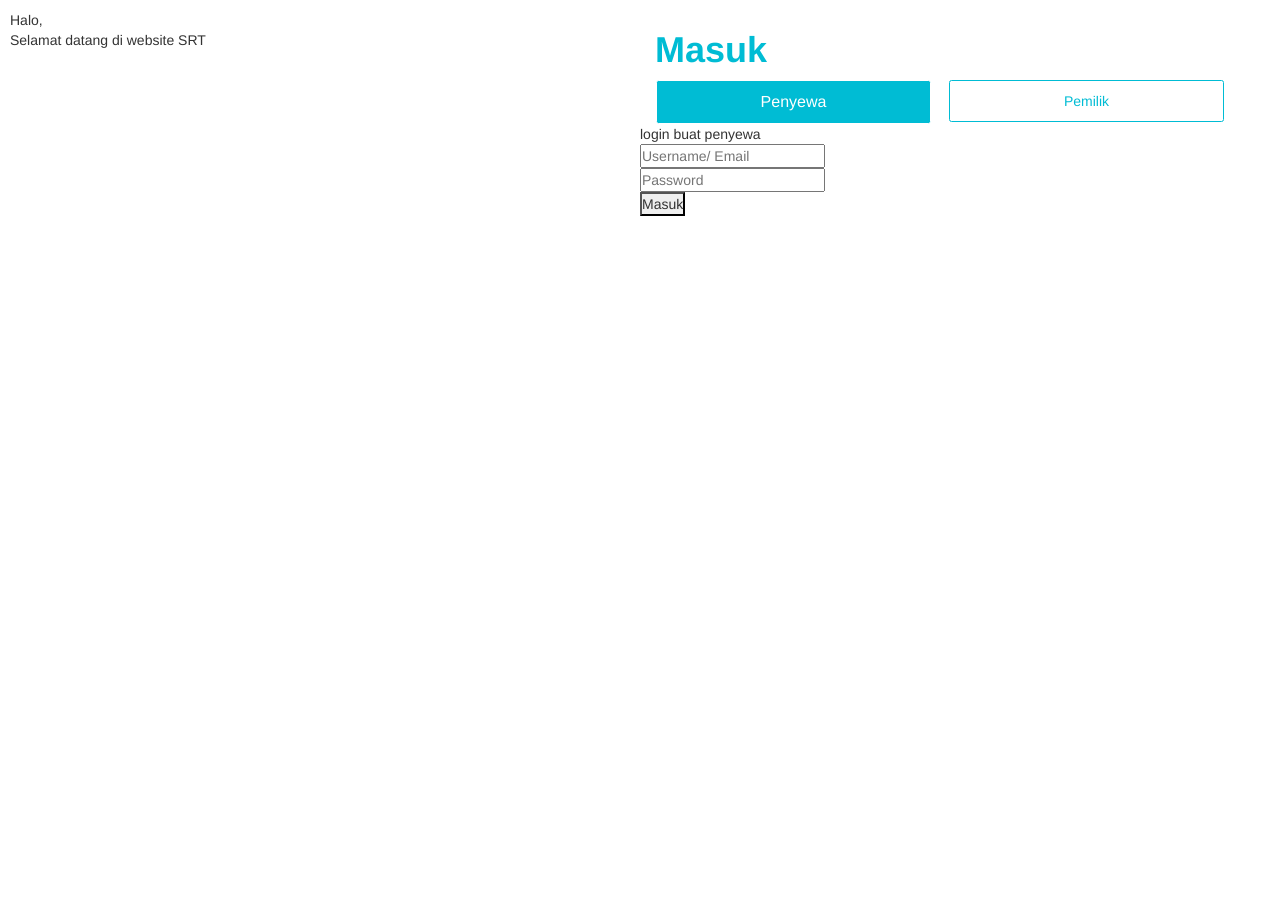
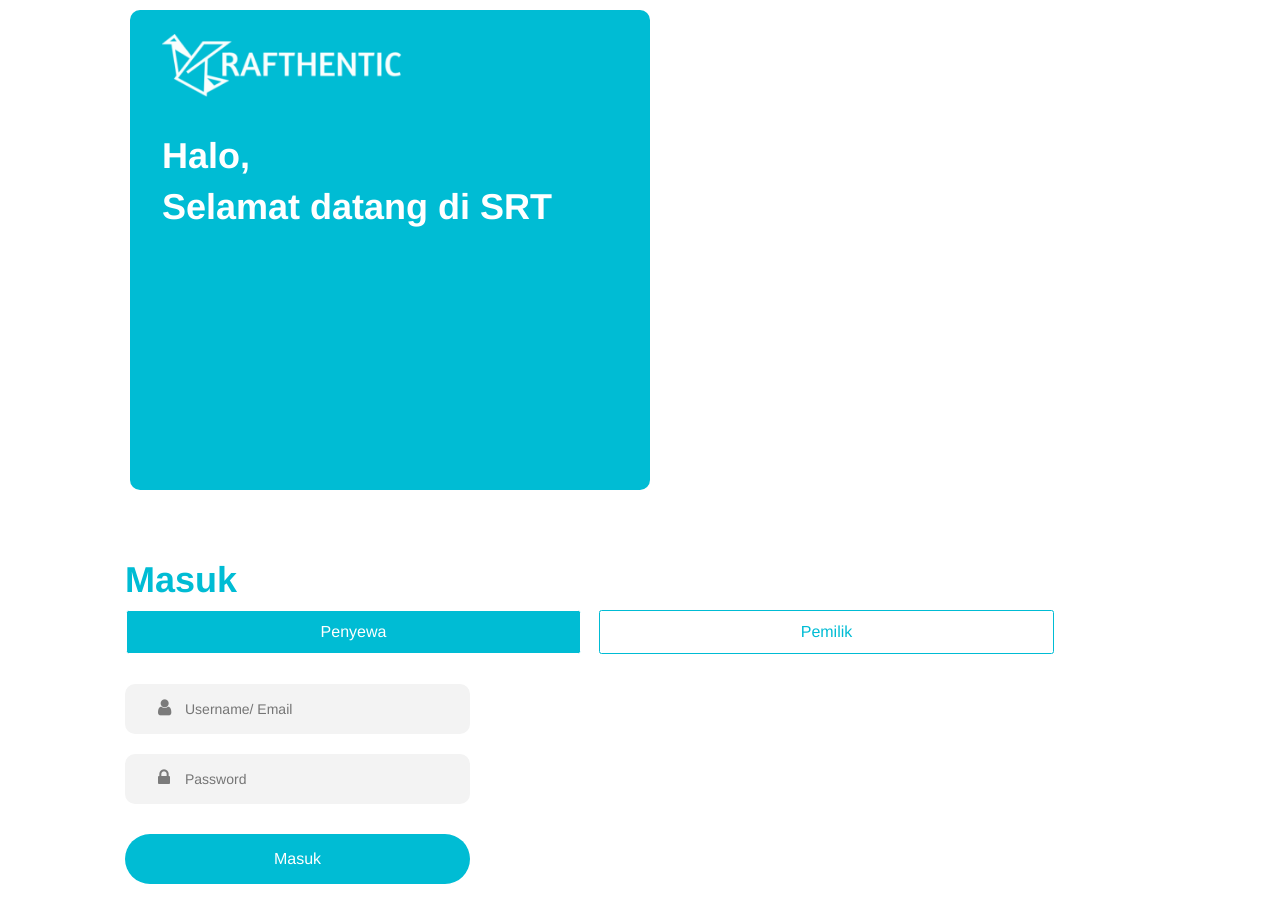
Before and after one commit to joshgal/SRT, a CodeIgniter app: page /SRT/ in a window 1280 px wide. Before the commit the page ends 216 px from the top, so only its background shows below. Run offline with CodeIgniter, Linux system fonts and the light colour scheme; some libraries are stand-ins or nearby versions.

Commit message:
Update loginForm.php
Fixed Login Form

```diff
--- a/application/views/loginForm.php
+++ b/application/views/loginForm.php
@@ -3,6 +3,7 @@
     <link rel="stylesheet" href="<?= base_url('assets/css/bootstrap-4.2.1.css')?>"/>
     <link rel="stylesheet" href="<?= base_url('assets/css/bootstrap-4.2.1.css')?>"/>
     <link rel="stylesheet" href="<?= base_url('assets/css/style.css')?>"/>
+    <link rel="stylesheet" href="https://cdnjs.cloudflare.com/ajax/libs/font-awesome/4.7.0/css/font-awesome.css">
     <link rel="stylesheet" href="https://maxcdn.bootstrapcdn.com/bootstrap/3.4.0/css/bootstrap.min.css">
     <script src="https://ajax.googleapis.com/ajax/libs/jquery/3.4.0/jquery.min.js"></script>
     <script src="https://maxcdn.bootstrapcdn.com/bootstrap/3.4.0/js/bootstrap.min.js"></script>
@@ -19,12 +20,14 @@
       background-color: #00BCD4;
       font-weight: 550;
       font-size: 16px;
+      transition: 0.2s;
     }
     .nav-link {
       color: #00BCD4;
       border-style: solid;
       border-width: 1px;
-      border-radius: 10px;
+      font-weight: 550;
+      font-size:16px;
     }
     .masukText {
       color: #00BCD4;
@@ -33,15 +36,123 @@
       margin-left: 15px;
     }
     .kiri {
-      margin-right:30px;
+      margin-right:120px;
+      margin-left: 100px;
+      padding-right: 55px;
+      margin-top: 50px;
+    }
+    .inputUsrname {
+      width: 345px;
+      height: 50px;
+      border: 0px solid white;
+      border-radius: 10px;
+      background-color: #F3F3F3;
+      margin-bottom: 20px;
+      padding:10px;
+      color : #474747;
+    }
+
+    .inputUsrname:focus {
+      box-shadow: 0 0 2px 0 #A7A7A7;
+      transition: 0.3s;
+    }
+
+    .inputPassword {
+      width: 345px;
+      height: 50px;
+      border: 0px solid white;
+      border-radius: 10px;
+      background-color: #F3F3F3;
+      margin-bottom: 30px;
+      padding:10px;
+      color : #474747;
+    }
+
+    .inputPassword:focus {
+      box-shadow: 0 0 2px 0 #A7A7A7;
+      transition: 0.3s;
+    }
+
+    .tab-pane {
+      margin:15px;
+    }
+
+    .nav{
+      margin-right:150px;
+      margin-bottom:30px;
+      padding-right: 40px;
+    }
+
+    .btnLogin {
+      width: 345px;
+      height: 50px;
+      background-color: #00BCD4;
+      border: none;
+      border-radius: 100px;
+      color: white;
+      font-weight:550;
+      font-size:16px;
+    }
+
+    .btnLogin:hover{
+      background-color: #1A8390;
+      box-shadow: 0 0 2px 0 #1A8390;
+      transition: 0.3s;
+    }
+
+    .boundary {
+      position: relative;
+      margin-left: 120px;
+    }
+
+    .top-left{
+      position: absolute;
+      top: 8px;
+      left: 16px;
+    }
+
+    .intro{
+      top: 120px;
+      font-size: 36px;
+      width: 400px;
+      font-weight: bold;
+      color: #fff;
+      margin-left: 16px;
+    }
+
+    .logo-white{
+      top: 24px;
+      margin-left: 16px;
+    }
+
+    .inputWicon .inputUsrname{
+      padding-left: 60px;
+    }
+
+    .inputWicon .inputPassword{
+      padding-left: 60px;
+    }
+
+    .inputWicon {
+      position:relative;
+    }
+
+    .inputWicon i{
+      position:absolute;
+      left:0;
+      top:8px;
+      padding:9px 8px;
+      color : #7B7B7B;
     }
 </style>
 <body>
    <div class="bungkus">
        <div class="row">
             <div class="col-sm">
-              Halo, <br>
-              Selamat datang di website SRT
+              <div class="boundary" style="background-color: #00BCD4; height: 480px; width: 520px; border-radius: 10px">
+                <div class="top-left logo-white"><img src="<?= base_url('assets/img/logo-white.png')?>" width="250px"></div>
+                <div class="top-left intro">Halo, <br> Selamat datang di SRT</div>
+              </div>
             </div>
             <div class="col-sm kiri">
               <h1 class="masukText">Masuk</h1>
@@ -55,21 +166,29 @@
               </ul>
 
               <div class="tab-content">
-                <div class="tab-pane active" id="loginPenyewa" role="tabpanel">login buat penyewa
+                <div class="tab-pane active" id="loginPenyewa" role="tabpanel">
                     <form action="<?= base_url()?>">
-                      <input class="inputUsrname" type="text" placeholder="Username/ Email">
-                      <br>
-                      <input class="inputPassword" type="password" placeholder="Password">
-                      <br>
+                      <div class="inputWicon">
+                        <input class="inputUsrname" type="text" placeholder="Username/ Email">
+                        <i class="fa fa-user fa-lg icon"></i>
+                      </div>
+                      <div class="inputWicon">
+                        <input class="inputPassword" type="password" placeholder="Password">
+                        <i class="fa fa-lock fa-lg icon"></i>
+                      </div>
                       <button class="btnLogin" type="submit">Masuk</button>
                     </form>
                 </div>
-                <div class="tab-pane" id="loginPemilik" role="tabpanel">login untuk pemilik tempat
+                <div class="tab-pane" id="loginPemilik" role="tabpanel">
                     <form action="<?= base_url()?>">
-                      <input class="inputUsrname" type="text" placeholder="Username/ Email">
-                      <br>
-                      <input class="inputPassword" type="password" placeholder="Password">
-                      <br>
+                      <div class="inputWicon">
+                        <input class="inputUsrname" type="text" placeholder="Username/ Email">
+                        <i class="fa fa-user fa-lg icon"></i>
+                      </div>
+                      <div class="inputWicon">
+                        <input class="inputPassword" type="password" placeholder="Password">
+                        <i class="fa fa-lock fa-lg icon"></i>
+                      </div>
                       <button class="btnLogin" type="submit">Masuk</button>
                     </form>
                 </div>
```
